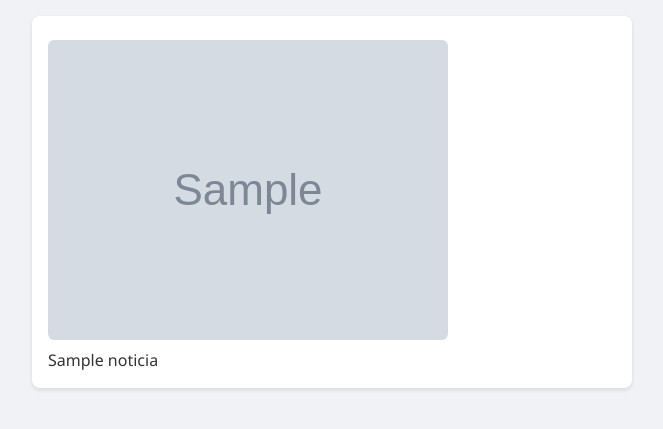
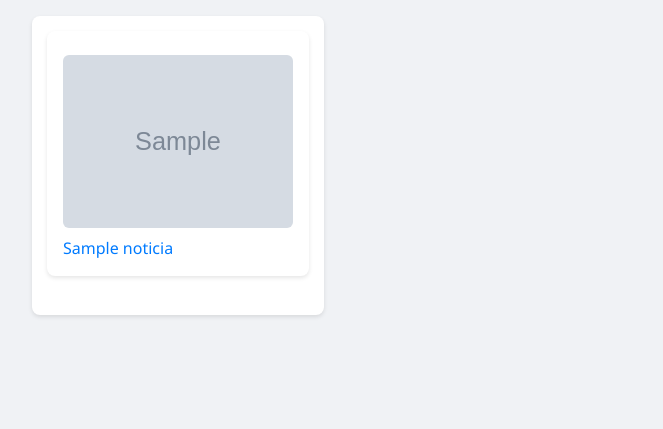
Before and after one commit to Arthyxx/projetositenoticia, a Django app: page / in a window 1280 px wide. Shown: the part 96-525 px from the top of the page, without its empty margins (308-971 px from the left). Run offline with Django 5.2, Linux system fonts and the light colour scheme; tables that the repository leaves empty hold one stand-in row (values such as "Sample post"); grey boxes marked "Sample" are stand-in pictures; some libraries are stand-ins or nearby versions.

Commit message:
Atualizacao 19/05

```diff
--- a/sportsnews/news/static/css/style.css
+++ b/sportsnews/news/static/css/style.css
@@ -45,19 +45,21 @@ a {
   color: #e74c3c;
 }
 
+/* Divider da navbar */
 .nav-divider {
   border-left: 3px solid #e74c3c;
   height: 45px;
   margin: 0 10px;
 }
 
+/* Estilo geral da página */
 .container-content {
   max-width: 960px;
   margin: 1rem auto;
 }
 
 .home-page .container-content {
-  max-width: 600px; /* O valor que você deseja para a página inicial */
+  max-width: 600px;
   margin: 1rem auto;
 }
 
@@ -69,7 +71,7 @@ a {
   box-shadow: 0 2px 6px rgba(0,0,0,0.1);
   display: flex;
   align-items: center;
-  position: relative; /* Adicionado para posição do título */
+  position: relative; /* Título sobre a imagem */
 }
 
 .destaque .destaque-text {
@@ -78,19 +80,19 @@ a {
 
 .destaque img {
   width: 100%;
-  height: 500px;
+  height: 300px;
   object-fit: cover;
   border-radius: 6px;
 }
 
 .destaque h3 {
-  position: absolute; /* Título agora é posicionado dentro da imagem */
-  bottom: 20px; /* Distância do fundo */
-  left: 20px; /* Distância da esquerda */
-  color: #ffffff; /* Cor do texto */
-  font-size: 1.5rem; /* Tamanho do título */
+  position: absolute;
+  bottom: 20px;
+  left: 20px;
+  color: #ffffff;
+  font-size: 1.5rem;
   font-weight: bold;
-  background-color: rgba(0, 0, 0, 0.5); /* Fundo semitransparente para destacar o título */
+  background-color: rgba(0, 0, 0, 0.5);
   padding: 10px;
   border-radius: 5px;
 }
@@ -98,11 +100,11 @@ a {
 .destaque a {
   display: block;
   position: relative;
-  text-decoration: none; /* Remove a decoração de link */
+  text-decoration: none;
 }
 
 .destaque a:hover {
-  color: inherit; /* Mantém a cor do título na área de hover */
+  color: inherit;
 }
 
 .destaque p {
@@ -123,7 +125,7 @@ a {
   content: '';
   flex: 1;
   height: 1px;
-  background: #e74c3c;
+  background: #d44133;
 }
 
 .divider span {
@@ -135,40 +137,80 @@ a {
   white-space: nowrap;
 }
 
+/* Grid de notícias */
 .news-grid {
-  display: flex;
-  flex-wrap: wrap;
+  display: grid;
+  grid-template-columns: repeat(2, 1fr);
   gap: 1rem;
 }
 
 .news-item {
-  flex: 1 1 calc(33.333% - 1rem);
-  min-width: 250px;
+  background-color: #fff;
+  border-radius: 8px;
+  padding: 15px;
+  box-shadow: 0 2px 4px rgba(0, 0, 0, 0.1);
+  transition: box-shadow 0.3s ease;
 }
 
-/* Garantir que as imagens nas notícias não fiquem tão grandes */
-.news-item img {
-  width: 120px; /* Definir um tamanho fixo para as imagens das notícias */
-  height: auto; /* Manter a proporção da imagem */
-  margin-right: 15px; /* Ajustar o espaçamento entre a imagem e o texto */
+/* Responsividade para telas menores */
+@media (max-width: 767px) {
+  .news-grid {
+    grid-template-columns: 1fr; /* Uma coluna em telas pequenas */
+  }
+
+  /* Barra de divisão horizontal */
+    .nav-divider {
+      border-left: none;  /* Remove a linha vertical em telas pequenas */
+      border-top: 3px solid #e74c3c; /* Linha horizontal para telas pequenas */
+      width: 100%;  /* Garante que a linha ocupe toda a largura disponível */
+      max-width: none;  /* Remove o limite de largura para telas pequenas */
+      margin: 10px auto;  /* Centraliza a linha horizontal */
+    }
+
+  /* Ajustes para o layout das notícias */
+  .news-item {
+    flex: 1 1 100%;
+  }
+  .destaque {
+    flex-direction: column;
+    align-items: center;
+  }
+  .destaque img {
+    margin-left: 0;
+    margin-top: 1rem;
+    max-width: 100%;
+  }
+
+  /* Ajustes para a navbar em telas pequenas */
+  .navbar {
+    padding: 0.5rem 1rem;
+    align-items: center;
+    min-height: 90px;
+  }
 }
 
-/* Estilo para a notícia */
+/* Garantir que as imagens das notícias não fiquem grandes demais */
+.news-item img {
+  width: 120px;
+  height: auto;
+  margin-right: 15px;
+}
+
+/* Estilo para as notícias */
 .noticia-item {
   display: flex;
   align-items: flex-start;
   margin-bottom: 1rem;
   position: relative;
-  background-color: #fff; /* Cor de fundo branca */
-  border-radius: 10px; /* Bordas arredondadas */
-  box-shadow: 0 4px 10px rgba(0, 0, 0, 0.1); /* Sombra suave */
-  overflow: hidden; /* Para garantir que a imagem e texto fiquem dentro das bordas */
-  padding: 15px; /* Espaçamento interno */
-  transition: box-shadow 0.3s ease; /* Transição suave para a sombra */
+  background-color: #fff;
+  border-radius: 10px;
+  box-shadow: 0 4px 10px rgba(0, 0, 0, 0.1);
+  padding: 15px;
+  transition: box-shadow 0.3s ease;
 }
 
 .noticia-item:hover {
-  box-shadow: 0 6px 15px rgba(0, 0, 0, 0.15); /* Sombra mais forte ao passar o mouse */
+  box-shadow: 0 6px 15px rgba(0, 0, 0, 0.15);
 }
 
 /* Estilo para a imagem da notícia */
@@ -177,16 +219,15 @@ a {
   height: auto;
   margin-right: 15px;
   transition: transform 0.3s ease;
-  border-radius: 5px; /* Bordas arredondadas nas imagens */
+  border-radius: 5px;
 }
 
 .noticia-item:hover .imagem-noticia {
-  transform: scale(1.1); /* Aumenta a imagem em 10% */
+  transform: scale(1.1);
 }
 
-/* Estilo para o texto da notícia */
 .texto-noticia {
-  max-width: calc(100% - 135px); /* Ajusta para o espaço da imagem e o margin-right */
+  max-width: calc(100% - 135px);
 }
 
 .texto-noticia h5 {
@@ -231,7 +272,7 @@ a {
   font-size: 1.1rem;
   font-weight: bold;
   margin-bottom: 0.5rem;
-  color: #000; /* Garante que o título será preto */
+  color: #000;
 }
 
 .descricao-noticia {
@@ -240,12 +281,11 @@ a {
 }
 
 .noticia-completa .img-fluid {
-  max-width: 80%;  /* Ajuste conforme necessário */
+  max-width: 80%;
   height: auto;
   margin: 0 auto;
   display: block;
 }
-
 
 .edit-icon {
   position: absolute;
@@ -277,7 +317,7 @@ a {
   background: #f8f9fa;
 }
 
-/* Responsivo para telas menores */
+/* Responsividade para telas menores */
 @media (max-width: 767px) {
   .news-item {
     flex: 1 1 100%;
@@ -291,31 +331,9 @@ a {
     margin-top: 1rem;
     max-width: 100%;
   }
-  /* Remover ou ajustar a altura da navbar */
   .navbar {
     padding: 0.5rem 1rem;
     align-items: center;
     min-height: 90px;
   }
 }
-
-/* Tornar as notícias clicáveis sem mudar a cor */
-.news-link {
-  text-decoration: none; /* Remove a decoração do link */
-  color: inherit; /* Herda a cor do elemento pai */
-}
-
-.news-link:hover {
-  text-decoration: none; /* Garante que o link não será sublinhado ao passar o mouse */
-  color: inherit; /* Garante que a cor não mudará ao passar o mouse */
-}
-
-.news-item a {
-  color: inherit; /* Garante que o texto da notícia não ficará azul */
-  font-weight: normal;
-  text-decoration: none; /* Remove o sublinhado */
-}
-
-.news-item a:hover {
-  color: inherit; /* Mantém a cor do texto no hover */
-}
```
